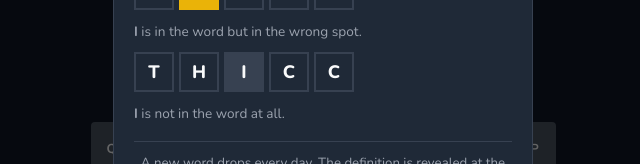
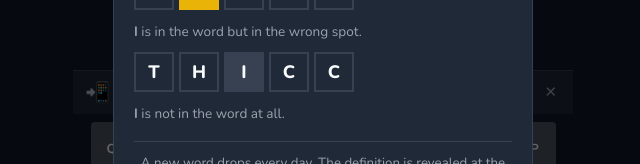
Before and after one commit to franklington/wudle, a React (Vite) app: page / in a window 1280 px wide. Shown: the part 456-620 px from the top of the page, without its empty margins (317-957 px from the left). Built offline with nearby package versions, Linux system fonts and the light colour scheme; no server answers; the database is empty.

Commit message:
feat: add dismissible PWA install banner with platform/browser detection
Agent-Logs-Url: https://github.com/franklington/wudle/sessions/dbf62436-bfa4-49eb-b3a1-29cbe11e7d00

Co-authored-by: franklington <13831150+franklington@users.noreply.github.com>

```diff
--- a/src/App.tsx
+++ b/src/App.tsx
@@ -9,6 +9,7 @@ import HelpModal from './components/HelpModal'
 import { useGame } from './hooks/useGame'
 import { useStats } from './hooks/useStats'
 import { refreshWordList } from './utils/wordStore'
+import PwaBanner from './components/PwaBanner'
 
 type ModalState = 'none' | 'game' | 'stats' | 'help'
 
@@ -88,6 +89,8 @@ export default function App() {
         />
       </main>
 
+      <PwaBanner />
+
       <footer className="footer">
         <Keyboard
           keyboardState={game.keyboardState}
--- /dev/null
+++ b/src/components/PwaBanner.tsx
@@ -0,0 +1,26 @@
+import { usePwaInstall } from '../hooks/usePwaInstall'
+
+export default function PwaBanner() {
+  const { visible, instruction, onInstall, onDismiss } = usePwaInstall()
+
+  if (!visible) return null
+
+  return (
+    <div className="pwa-banner" role="region" aria-label="Install wUDle as an app">
+      <span className="pwa-banner-icon" aria-hidden="true">📲</span>
+      <p className="pwa-banner-text">{instruction}</p>
+      {onInstall && (
+        <button className="pwa-banner-install-btn" onClick={onInstall}>
+          Install
+        </button>
+      )}
+      <button
+        className="pwa-banner-close"
+        onClick={onDismiss}
+        aria-label="Dismiss install prompt"
+      >
+        ✕
+      </button>
+    </div>
+  )
+}
--- /dev/null
+++ b/src/hooks/usePwaInstall.ts
@@ -0,0 +1,129 @@
+import { useState, useEffect, useRef } from 'react'
+
+const DISMISSED_KEY = 'wudle-pwa-dismissed'
+
+export interface PwaInstallInfo {
+  visible: boolean
+  instruction: string
+  /** Present when the browser exposes a native install prompt (Android Chrome/Edge) */
+  onInstall: (() => void) | null
+  onDismiss: () => void
+}
+
+/** Minimal type for the non-standard BeforeInstallPromptEvent */
+interface BeforeInstallPromptEvent extends Event {
+  prompt(): Promise<void>
+  readonly userChoice: Promise<{ outcome: 'accepted' | 'dismissed' }>
+}
+
+/** Derive platform-specific install instructions. Returns empty string when no
+ *  instructions are applicable (e.g. desktop Firefox / Safari which don't support PWA install). */
+function getInstruction(ua: string): string {
+  const isIOS =
+    /iPad|iPhone|iPod/.test(ua) ||
+    (navigator.platform === 'MacIntel' && navigator.maxTouchPoints > 1)
+  const isAndroid = /Android/.test(ua)
+
+  if (isIOS) {
+    // Chrome/Firefox/Edge on iOS cannot install PWAs — user must use Safari
+    if (/CriOS|FxiOS|EdgiOS/.test(ua)) {
+      return 'Open this page in Safari, then tap Share (□↑) → Add to Home Screen'
+    }
+    // Safari on iOS
+    return 'Tap the Share button (□↑) then Add to Home Screen'
+  }
+
+  if (isAndroid) {
+    if (/SamsungBrowser/.test(ua)) {
+      return 'Tap ☰ → Add page to → Home Screen'
+    }
+    if (/Firefox/.test(ua)) {
+      return 'Tap ⋮ → Install'
+    }
+    // Chrome, Edge, and other Chromium-based Android browsers
+    return 'Tap ⋮ → Add to Home Screen'
+  }
+
+  // Desktop: rely on beforeinstallprompt to determine support; show a generic
+  // Chromium-family instruction now — the banner hides itself on non-supporting browsers
+  // because beforeinstallprompt never fires (and the instruction text stays hidden
+  // until we get the event). For iOS-on-desktop we fall through to '' below.
+  //
+  // Show the instruction for any non-Firefox, non-Safari desktop UA so that
+  // Chromium-family browsers (Chrome, Edge, Brave, Vivaldi, Arc, …) all benefit.
+  if (!/Firefox\//.test(ua) && !/Safari\//.test(ua)) {
+    return 'Click the install icon (⊕) in the address bar'
+  }
+  // Catch Chrome/Chromium explicitly (their UA contains "Safari" too)
+  if (/Chrome\//.test(ua) || /Edg\//.test(ua) || /Chromium\//.test(ua)) {
+    return 'Click the install icon (⊕) in the address bar'
+  }
+
+  // Desktop Firefox, Safari — no install support; hide banner
+  return ''
+}
+
+export function usePwaInstall(): PwaInstallInfo {
+  const [visible, setVisible] = useState(false)
+  const [instruction, setInstruction] = useState('')
+  const [hasNativePrompt, setHasNativePrompt] = useState(false)
+  const deferredPrompt = useRef<BeforeInstallPromptEvent | null>(null)
+
+  useEffect(() => {
+    // Don't show when already running as an installed PWA
+    const isStandalone =
+      window.matchMedia('(display-mode: standalone)').matches ||
+      (navigator as any).standalone === true
+
+    if (isStandalone) return
+    if (localStorage.getItem(DISMISSED_KEY) === '1') return
+
+    const text = getInstruction(navigator.userAgent)
+    if (!text) return
+
+    setInstruction(text)
+    setVisible(true)
+
+    // Capture the native install prompt on Android Chrome/Edge
+    const handler = (e: Event) => {
+      e.preventDefault()
+      deferredPrompt.current = e as BeforeInstallPromptEvent
+      setHasNativePrompt(true)
+    }
+    window.addEventListener('beforeinstallprompt', handler)
+
+    // Hide banner automatically if the app gets installed another way
+    const installed = () => setVisible(false)
+    window.addEventListener('appinstalled', installed)
+
+    return () => {
+      window.removeEventListener('beforeinstallprompt', handler)
+      window.removeEventListener('appinstalled', installed)
+    }
+  }, [])
+
+  const onDismiss = () => {
+    localStorage.setItem(DISMISSED_KEY, '1')
+    setVisible(false)
+  }
+
+  const onInstall = hasNativePrompt
+    ? () => {
+        const prompt = deferredPrompt.current
+        if (!prompt) return
+        prompt.prompt()
+        prompt.userChoice.then(({ outcome }) => {
+          deferredPrompt.current = null
+          setHasNativePrompt(false)
+          if (outcome === 'accepted') {
+            setVisible(false)
+          }
+        }).catch(() => {
+          deferredPrompt.current = null
+          setHasNativePrompt(false)
+        })
+      }
+    : null
+
+  return { visible, instruction, onInstall, onDismiss }
+}
--- a/src/index.css
+++ b/src/index.css
@@ -364,3 +364,50 @@ body, #root {
 .help-example-text { font-size: 0.85rem; color: var(--text-muted); margin-top: 2px; }
 .help-footer { font-size: 0.83rem; color: var(--text-muted); text-align: center; border-top: 1px solid var(--border); padding-top: 12px; }
 .imprint { text-align: center; font-size: 0.75rem; color: var(--text-muted); padding: 8px 0 4px; letter-spacing: 0.02em; }
+
+/* ─── PWA Install Banner ────────────────────────────────── */
+.pwa-banner {
+  display: flex;
+  align-items: center;
+  gap: 8px;
+  background: var(--surface);
+  border-top: 1px solid var(--border);
+  padding: 10px 12px;
+  animation: slideUp 0.3s ease;
+}
+
+.pwa-banner-icon { font-size: 1.25rem; flex-shrink: 0; line-height: 1; }
+
+.pwa-banner-text {
+  flex: 1;
+  font-size: 0.8rem;
+  color: var(--text-muted);
+  line-height: 1.35;
+}
+
+.pwa-banner-install-btn {
+  flex-shrink: 0;
+  background: var(--correct);
+  color: #000;
+  border: none;
+  border-radius: 6px;
+  padding: 6px 12px;
+  font-size: 0.78rem;
+  font-weight: 700;
+  cursor: pointer;
+  transition: opacity 0.15s;
+}
+.pwa-banner-install-btn:hover { opacity: 0.85; }
+
+.pwa-banner-close {
+  flex-shrink: 0;
+  background: none;
+  border: none;
+  color: var(--text-muted);
+  cursor: pointer;
+  font-size: 15px;
+  padding: 4px;
+  line-height: 1;
+  transition: color 0.15s;
+}
+.pwa-banner-close:hover { color: var(--text); }
```
